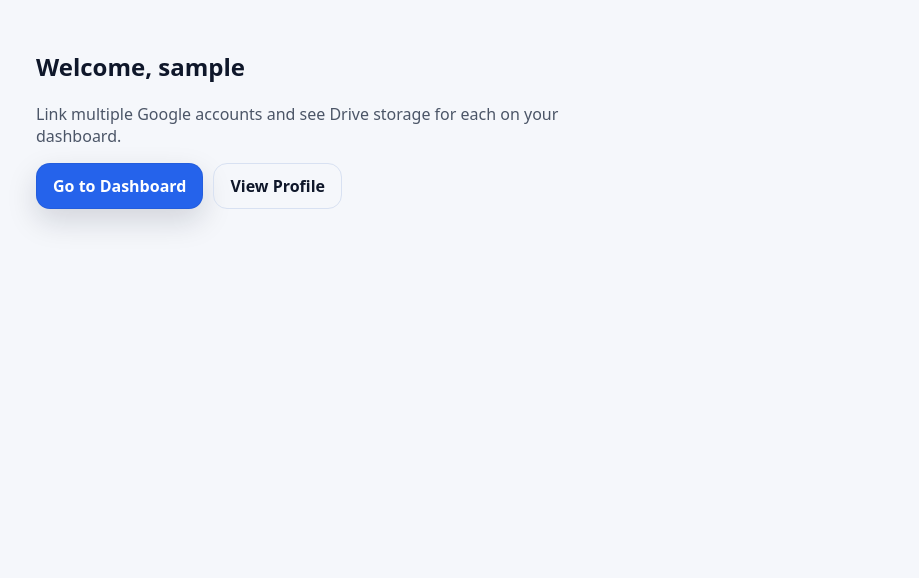
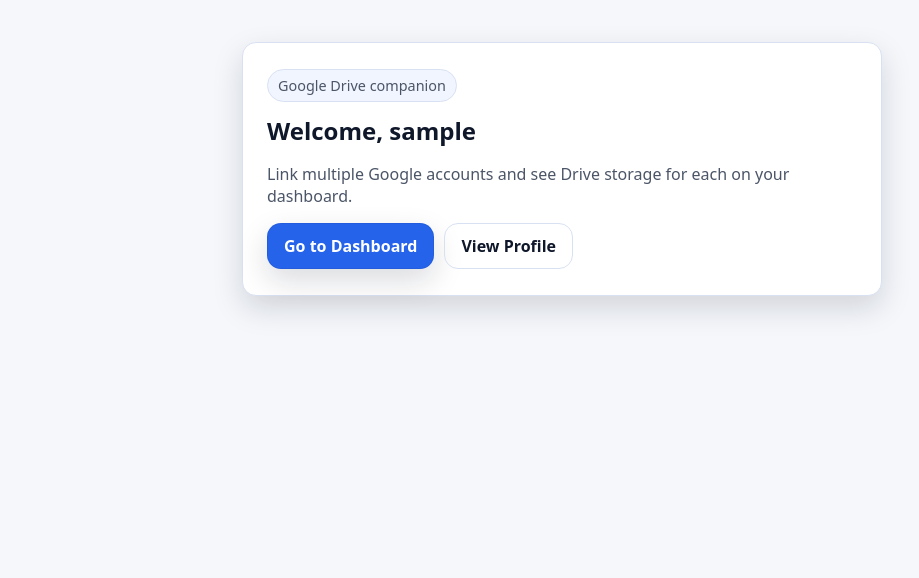
Before and after one commit to Rafat-Aman/CHIME, a Django app: page / in a window 1280 px wide. Shown: the part 69-647 px from the top of the page, without its empty margins (78-997 px from the left). Run offline with Django 5.2, Linux system fonts and the light colour scheme; the visitor is signed in with stand-in values (Sample User, id 1); some libraries are stand-ins or nearby versions.

Commit message:
working code 5

```diff
--- a/static/css/site.css
+++ b/static/css/site.css
@@ -331,6 +331,77 @@
   max-width: 60ch;
 }
 
+.hero-splash {
+  padding-top: 42px;
+  padding-bottom: 42px;
+}
+
+.hero-card {
+  position: relative;
+  background: var(--panel);
+  border: 1px solid var(--border);
+  border-radius: var(--radius);
+  padding: 26px 24px;
+  box-shadow: var(--shadow);
+  max-width: 640px;
+  margin: 0 auto;
+}
+
+.hero-card::after {
+  content: "";
+  position: absolute;
+  inset: 12px;
+  border-radius: calc(var(--radius) - 4px);
+  border: 1px solid rgba(255, 255, 255, 0.04);
+  pointer-events: none;
+}
+
+.hero-pill {
+  display: inline-flex;
+  align-items: center;
+  gap: 6px;
+  padding: 6px 10px;
+  border-radius: 999px;
+  border: 1px solid var(--border);
+  background: var(--btn);
+  color: var(--muted);
+  font-size: 0.9rem;
+  margin: 0 0 12px 0;
+}
+
+.hero-card h1 {
+  margin: 0 0 10px 0;
+}
+
+.hero-actions {
+  flex-direction: column;
+  align-items: stretch;
+}
+
+.btn-cta {
+  width: 100%;
+  font-size: 1.05rem;
+  padding: 14px 18px;
+  background: linear-gradient(135deg, var(--brand), var(--brand-strong));
+  color: #fff;
+  box-shadow: var(--shadow);
+}
+
+.btn-cta .g-icon {
+  width: 18px;
+  height: 18px;
+}
+
+.cta-text {
+  font-weight: 700;
+}
+
+.cta-footnote {
+  margin: 8px 4px 0;
+  color: var(--muted);
+  font-size: 0.95rem;
+}
+
 .actions {
   display: flex;
   gap: 10px;
--- a/templates/home.html
+++ b/templates/home.html
@@ -1,10 +1,12 @@
 {% extends "base.html" %}
 {% load socialaccount %}
 
-{% block title %}Home · CHIME{% endblock %}
+{% block title %}Home | CHIME{% endblock %}
 
 {% block content %}
-  <section class="hero">
+  <section class="hero hero-splash">
+    <div class="hero-card">
+      <p class="hero-pill">Google Drive companion</p>
       <h1>Welcome{% if request.user.is_authenticated %}, {{ request.user.username }}{% endif %}</h1>
       <p class="lead">
         Link multiple Google accounts and see Drive storage for each on your dashboard.
@@ -17,19 +19,22 @@
         </div>
       {% else %}
         {% if has_google_app %}
-        <div class="actions">
-          <a class="btn-google" href="{% provider_login_url 'google' %}">
-            <span class="g-icon" aria-hidden="true"></span> Sign in with Google
+          <div class="actions hero-actions">
+            <a class="btn btn-cta" href="{% provider_login_url 'google' %}">
+              <span class="g-icon" aria-hidden="true"></span>
+              <span class="cta-text">Sign in with Google</span>
             </a>
+            <p class="cta-footnote">Secure Google sign-in. Connect more accounts any time.</p>
           </div>
         {% else %}
           <div class="actions">
             <p class="note">
-            Google sign-in isn’t configured yet. In <strong>/admin</strong>, set:
-            <em>Sites → 127.0.0.1:8000</em> and <em>Social applications → Google</em>.
+              Google sign-in isn't configured yet. In <strong>/admin</strong>, set:
+              <em>Sites -> 127.0.0.1:8000</em> and <em>Social applications -> Google</em>.
             </p>
           </div>
         {% endif %}
       {% endif %}
+    </div>
   </section>
 {% endblock %}
```
Also changed, not shown: other parts of static/css/site.css (+41 -0 lines), static/drive_integration/css/downloads.css (+71 -0 lines), static/drive_integration/js/download.js (+46 -1 lines). Lines whose indentation alone changed are shown as unchanged.
